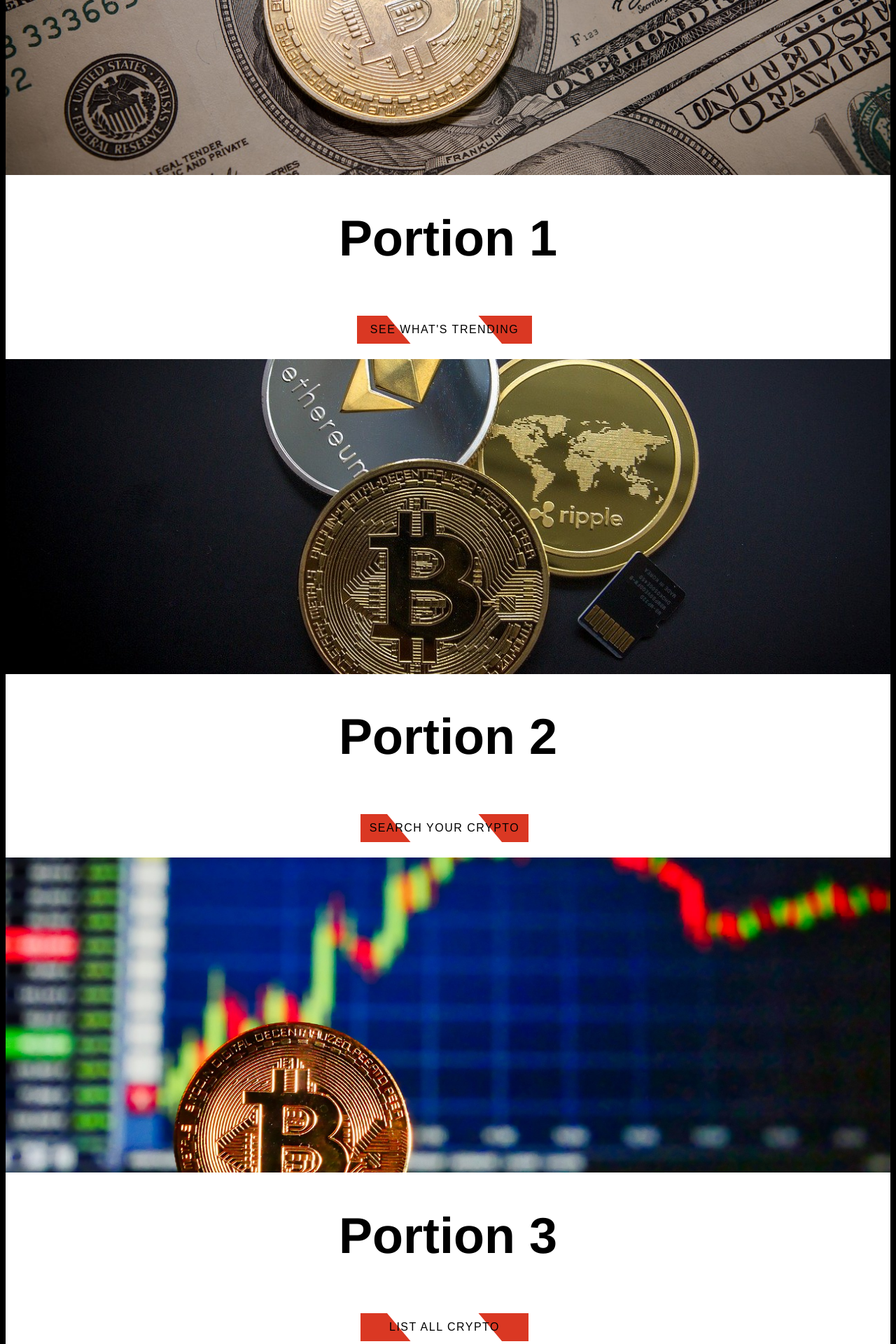
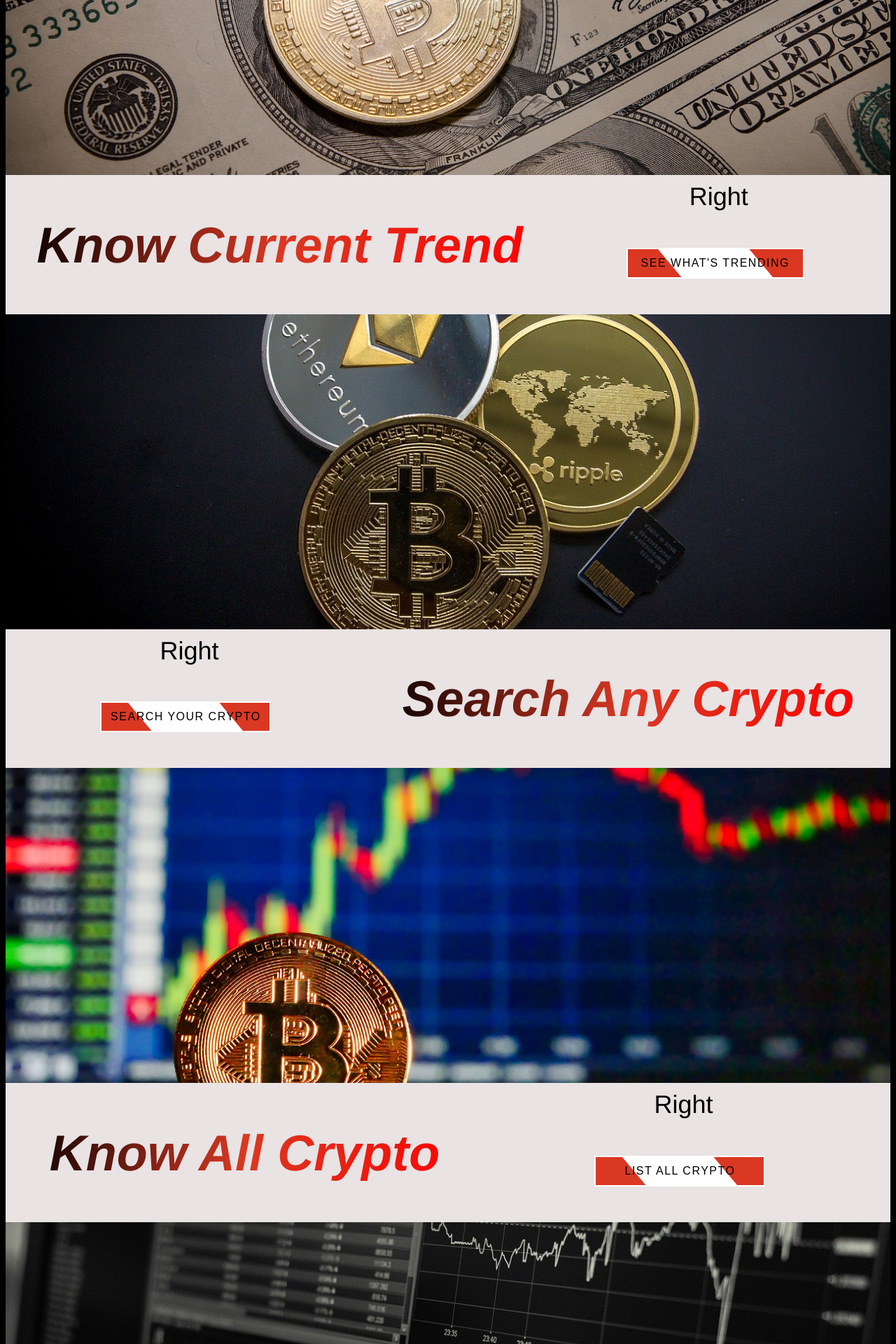
Before and after one commit to as567652/MArKVity, a Django app: page / in a window 1280 px wide. Shown: the part 765-2685 px from the top of the page at 70% size. Run offline with Django 3.2, Linux system fonts and the light colour scheme.

Commit message:
Added grid system for different index portions

```diff
--- a/markvity/crypto_api/static/crypto_api/style/style.css
+++ b/markvity/crypto_api/static/crypto_api/style/style.css
@@ -92,7 +92,7 @@
   height:fit-content;
   margin: auto;
   text-align: center;
-  background-color:white;
+  background-color:rgb(233, 227, 227);
   font-size:36px;
   top: 0;
 }
@@ -241,7 +241,7 @@
   content: "";
   top: calc(var(--clock-radius) * 0.25);
   width: var(--clock-thickness);
-  background: var(--clock-color);
+  background: rgb(218, 56, 35);
   border-radius: 10px;
   transform-origin: center calc(100% - calc(var(--clock-thickness) / 2));
   animation: spin infinite linear;
@@ -451,3 +451,33 @@
   color: black;
   background-color: white
 }
+
+.dodo {
+  display: grid;
+  grid-template-areas:
+    'l ru ru ru'
+    'l rd rd rd';
+  grid-gap: 10px;
+  padding: 10px;
+}
+
+.odod {
+  display: grid;
+  grid-template-areas:
+    'ru ru ru l'
+    'rd rd rd l';
+  grid-gap: 10px;
+  padding: 10px;
+}
+
+.item1 { grid-area: l; }
+.item2 { grid-area: ru; }
+.item3 { grid-area: rd; }
+
+.dodo h1, .odod h1 {
+  background-image: linear-gradient(to left, red, rgb(218, 56, 35), black);
+  -webkit-background-clip: text;
+  background-clip: text;
+  color: transparent;
+  font-style: italic;
+}
--- a/markvity/crypto_api/templates/crypto_api/index.html
+++ b/markvity/crypto_api/templates/crypto_api/index.html
@@ -59,8 +59,10 @@
                 </p>
             </div>
             <div class="parallax0"></div>
-            <div>
-                <h1>Portion 1</h1>
+            <div class="dodo">
+                <div class="item1"><h1>Know Current Trend</h1></div>
+                <div class="item2">Right</div>
+                <div class="item3">
                     <div id="container">
                         <div class="button" id="button_responsive" style="width: 250px;">
                           <div id="translate"></div>
@@ -68,9 +70,12 @@
                         </div>
                     </div>
                 </div>
+            </div>
             <div class="parallax1"></div>
-            <div>
-                <h1>Portion 2</h1>
+            <div class="odod">
+                <div class="item1"><h1>Search Any Crypto</h1></div>
+                <div class="item2">Right</div>
+                <div class="item3">
                     <div id="container">
                         <div class="button" id="button_responsive" style="width: 240px;">
                           <div id="translate"></div>
@@ -78,9 +83,12 @@
                         </div>
                     </div>
                 </div>
+            </div>
             <div class="parallax2"></div>
-            <div>
-                <h1>Portion 3</h1>
+            <div class="dodo">
+                <div class="item1"><h1>Know All Crypto</h1></div>
+                <div class="item2">Right</div>
+                <div class="item3">
                     <div id="container">
                         <div class="button" id="button_responsive" style="width: 240px;">
                           <div id="translate"></div>
@@ -88,13 +96,17 @@
                         </div>
                     </div>
                 </div>
+            </div>
             <div class="parallax3"></div>
-            <div>
-                <h1>Portion 4</h1>
+            <div class="odod">
+                <div class="item1"><h1>Know Crypto Value</h1></div>
+                <div class="item2">Right</div>
+                <div class="item3">
                     <div id="container">
                         <div class="button" id="button_responsive" style="width: 240px;">
                           <div id="translate"></div>
                           <a id="go_to_calculate_page">Calculate Your Crypto Value</a>
+                        </div>
                     </div>
                 </div>
             </div>
```
Lines whose indentation alone changed are shown as unchanged.
